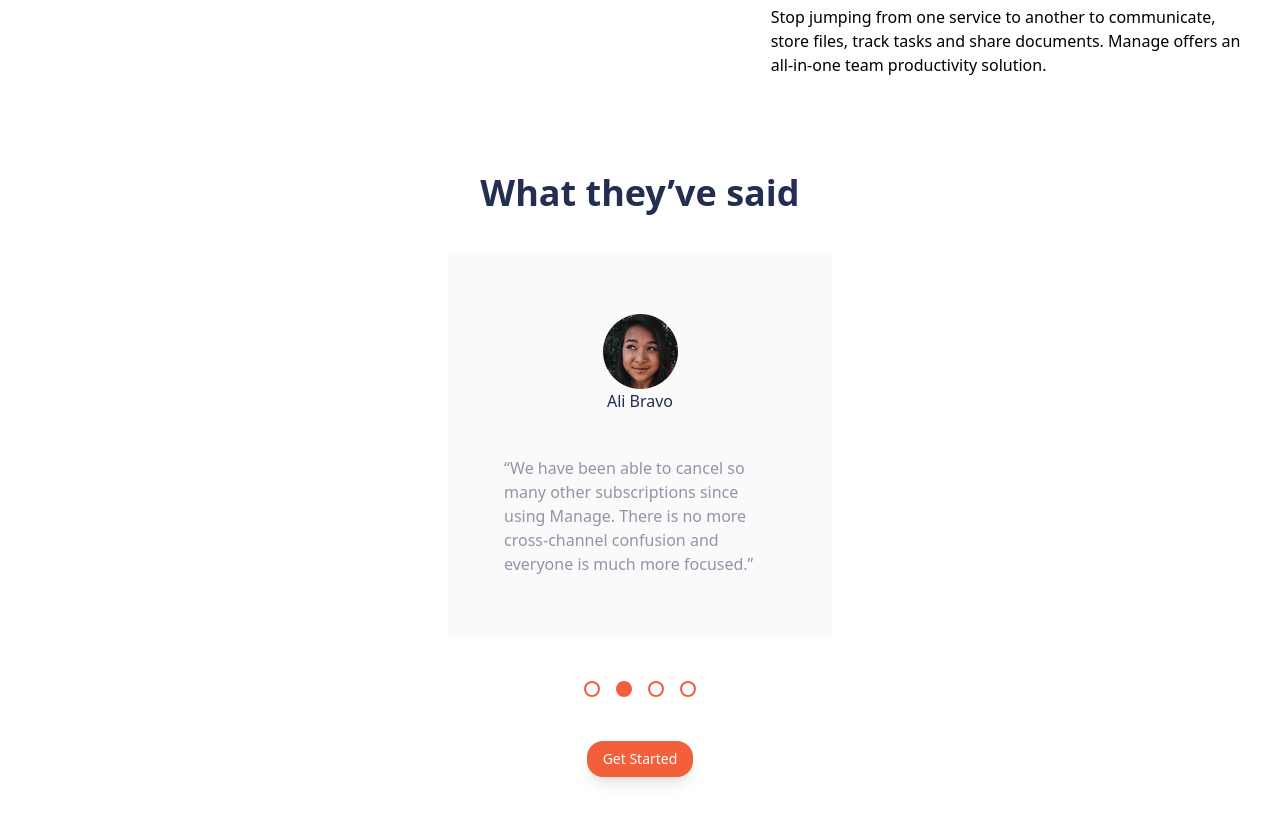
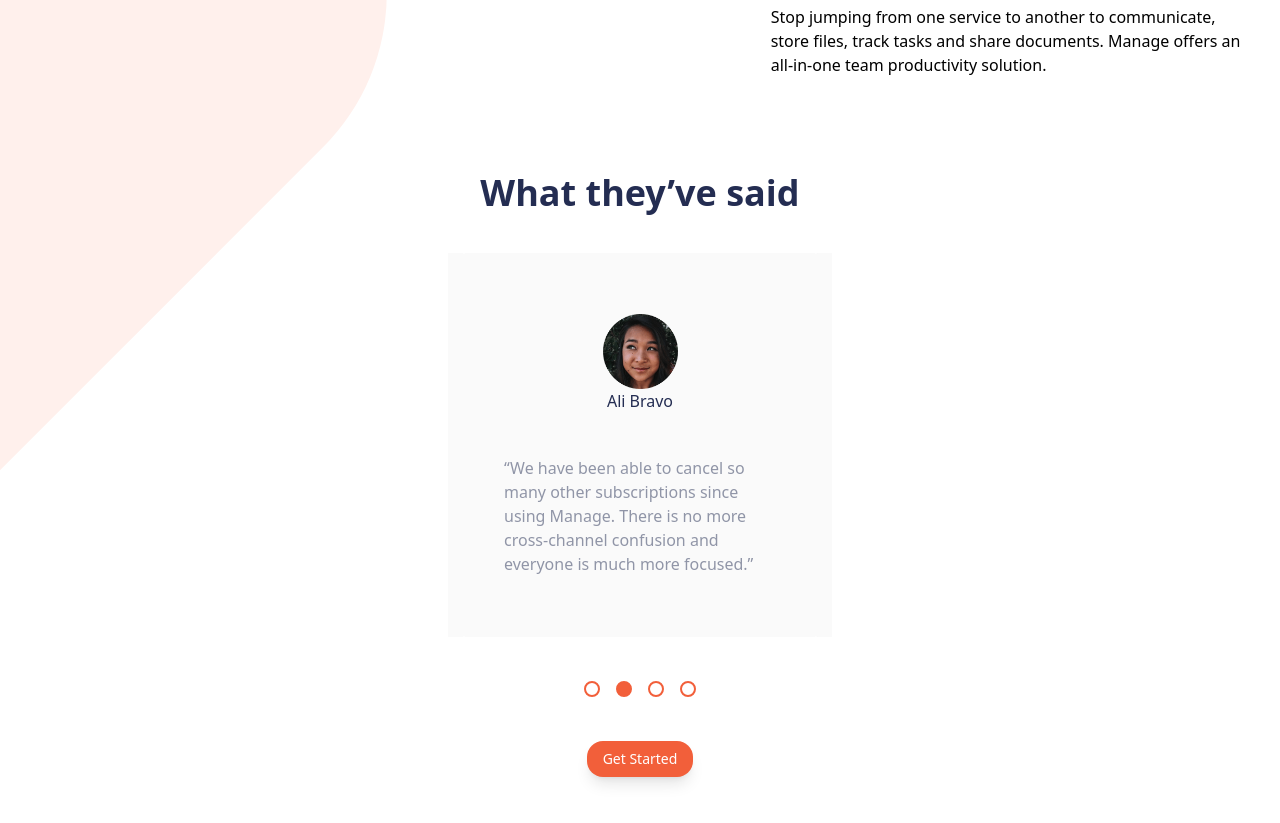
Before and after one commit to frankiecflam/manage-tailwindCSS, a Next.js app: page / in a window 1280 px wide. Shown: the part 1251-2074 px from the top of the page. Built offline with nearby package versions, Linux system fonts and the light colour scheme.

Commit message:
add tablet as the background image of the Testimonials Section

```diff
--- a/src/components/testimonials/Testimonials.tsx
+++ b/src/components/testimonials/Testimonials.tsx
@@ -4,9 +4,11 @@ import {
   RichardProfileImage,
   ShanaiProfileImage,
   AliProfileImage,
+  TabletImage,
 } from "../../assets/images";
 import CtaButton from "../cta/CtaButton";
 import { useState, useEffect } from "react";
+import Image from "next/image";
 
 const Testimonials = () => {
   const [slidingPosition, setSlidingPosition] = useState(1);
@@ -24,7 +26,7 @@ const Testimonials = () => {
   }, []);
 
   return (
-    <section className="flex flex-col items-center gap-y-10 px-8 py-12">
+    <section className="flex flex-col items-center gap-y-10 px-8 py-12 relative">
       <h1 className="text-darkBlue-default font-bold text-4xl text-center">
         What they’ve said
       </h1>
@@ -97,6 +99,11 @@ const Testimonials = () => {
           />
         </li>
       </ul>
+      <Image
+        src={TabletImage}
+        alt="image of a big tablet"
+        className="absolute -left-1/3 -z-10 -top-1/2 hidden tablet:block"
+      />
       <CtaButton />
     </section>
   );
```
